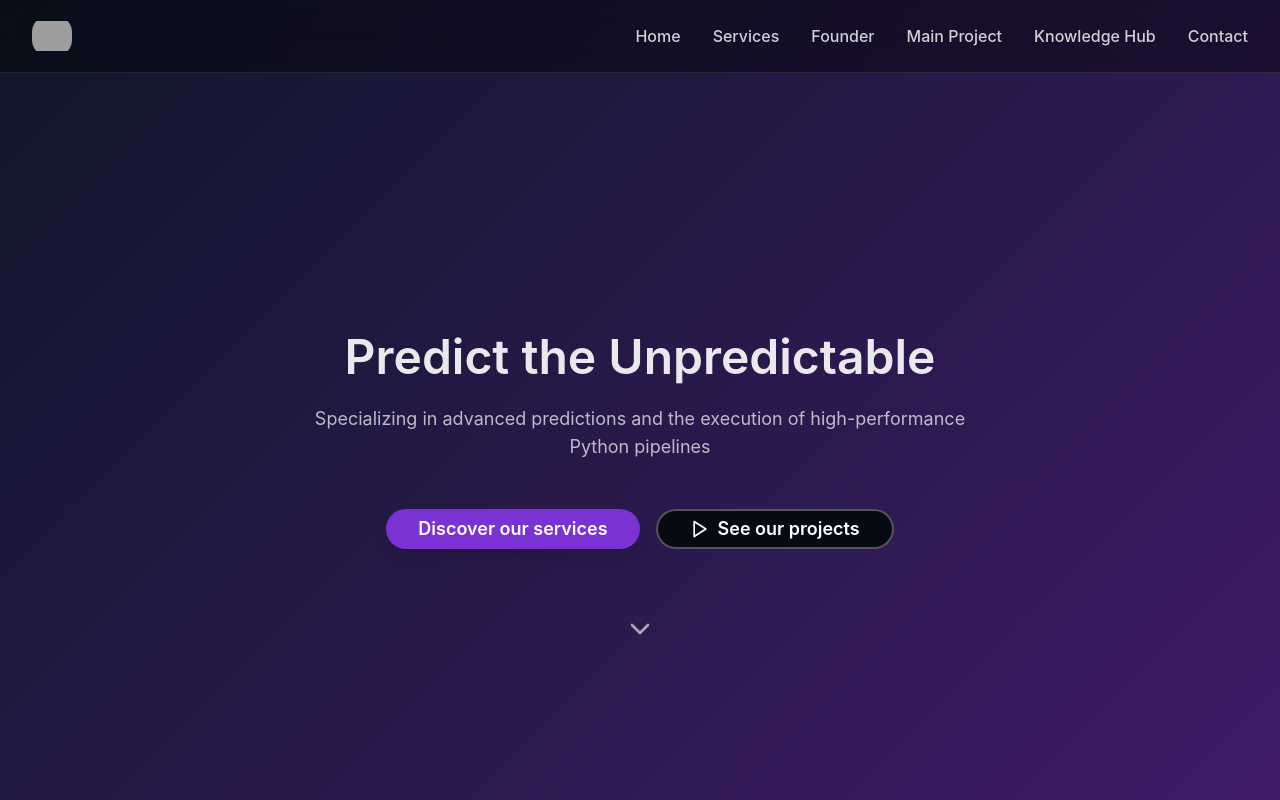
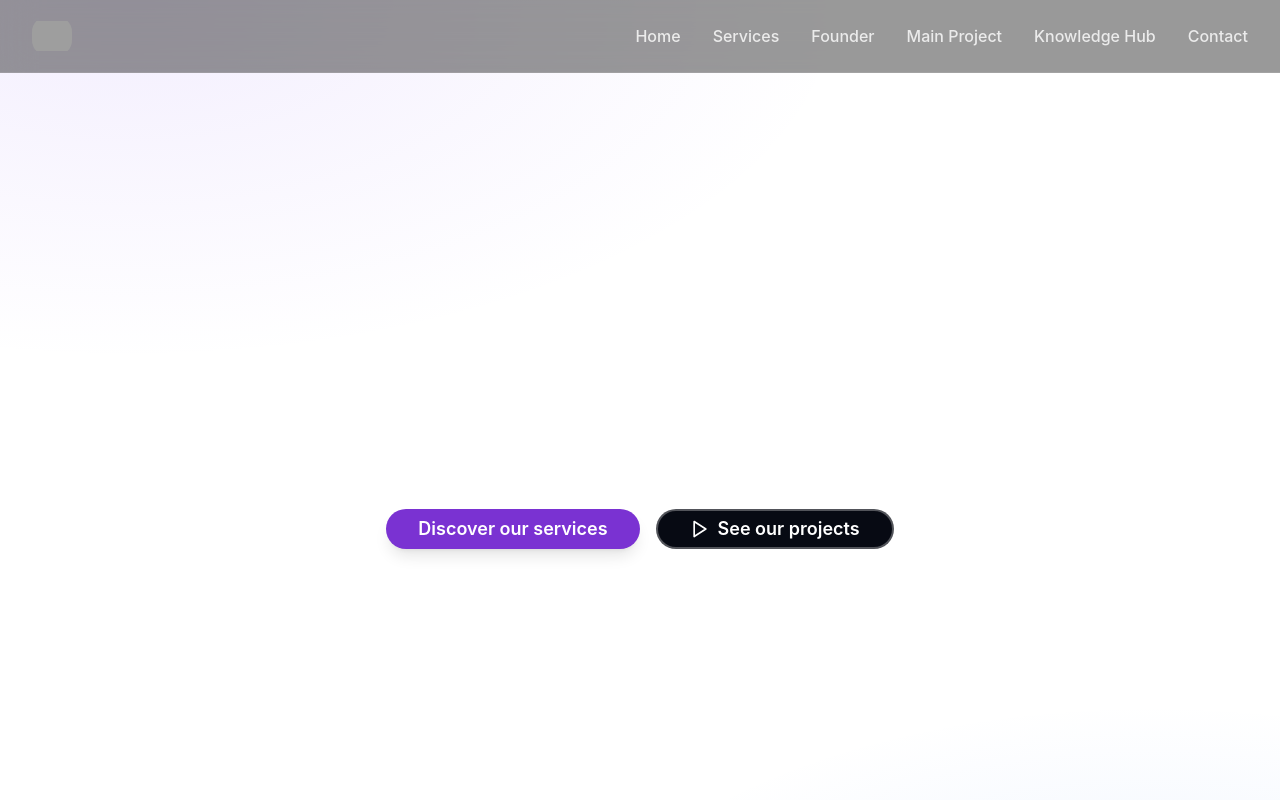
Before and after one commit to ag-algolab/ag-algolab.github.io, a React (Vite) app: page / in a window 1280 px wide. Shown: the top 800 px of the page. Built offline with nearby package versions, Linux system fonts and the light colour scheme; grey boxes are pictures that could not be loaded.

Commit message:
Update index.css

```diff
--- a/src/index.css
+++ b/src/index.css
@@ -28,15 +28,6 @@
   --radius: 1rem;
 }
 
-/* Mode sombre (si tu ajoutes .dark sur <html>) */
-.dark {
-  --background: 222 47% 4%;
-  --foreground: 210 40% 96%;
-  --primary: 267 64% 58%;
-  --secondary: 217 91% 64%;
-  --accent: 262 83% 72%;
-  --ring: 262 83% 72%;
-}
 
 /* Ensuite ton import de police */
 @import url('https://fonts.googleapis.com/css2?family=Inter:wght@300;400;500;600;700;800;900&display=swap');
@@ -54,10 +45,15 @@ html {
 
 body {
   font-family: 'Inter', sans-serif;
-  background: linear-gradient(135deg, #0f172a 0%, #581c87 50%, #1e40af 100%);
-  color: white;
+  /* Fond clair avec une légère touche violet→bleu */
+  background:
+    radial-gradient(1200px 600px at 10% 0%, rgba(139,92,246,0.10), transparent 60%),
+    radial-gradient(1000px 500px at 90% 20%, rgba(59,130,246,0.10), transparent 60%),
+    #ffffff; /* base blanche */
+  color: #0f172a; /* slate-900 */
   overflow-x: hidden;
 }
+
 
 
 /* Custom scrollbar */
```
